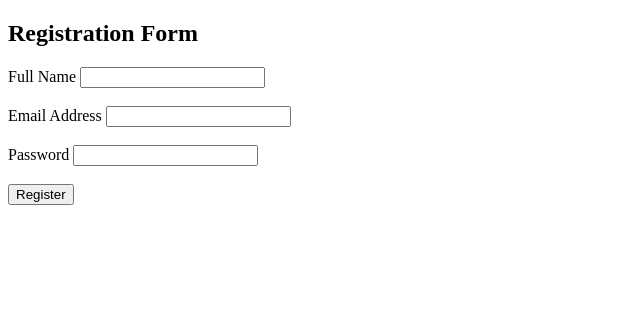
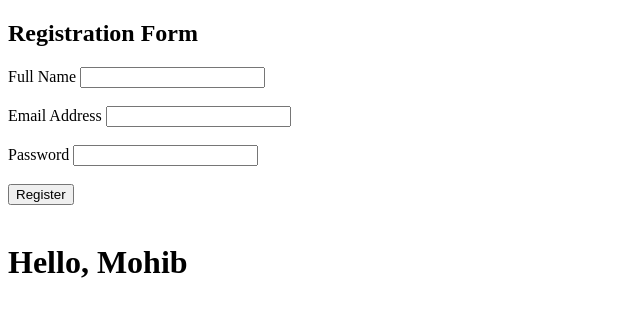
Before and after one commit to Mohib1490/Module-06_Git_Hub_Project, a plain HTML site: page index.html in a window 1280 px wide. Shown: the whole page, without its empty margins (0-640 px from the left). Drawn offline with Linux system fonts and the light colour scheme.

Commit message:
Update index.html

```diff
--- a/index.html
+++ b/index.html
@@ -33,7 +33,7 @@
             <button type="submit">Register</button>
         <br>
         <br>
-
+            <h1> Hello, Mohib</h1>
 
         </form>
     </div>
```
